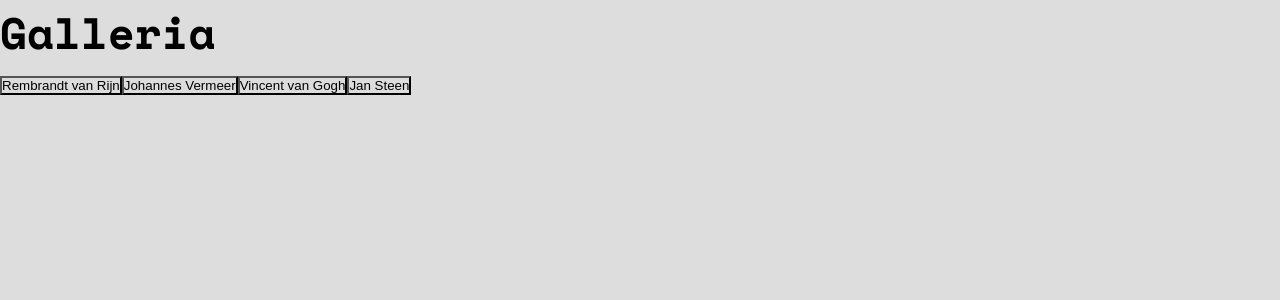
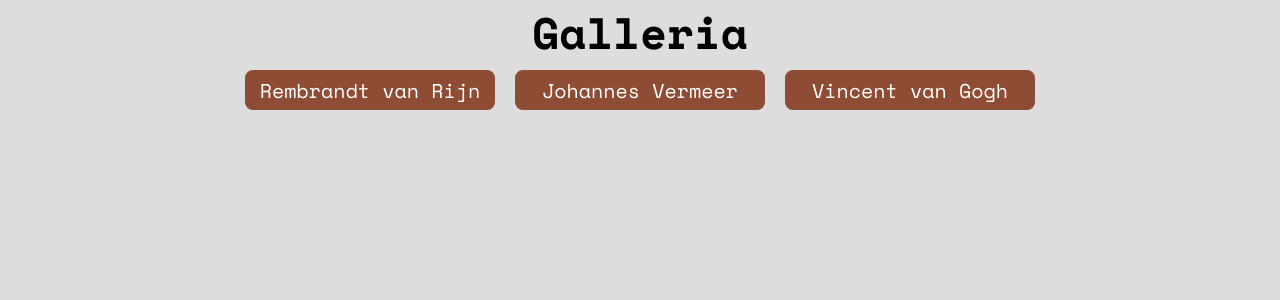
Before and after one commit to GCMoura/galleria, a React (Create React App) app: page / in a window 1280 px wide. Shown: the top 300 px of the page. Built offline with nearby package versions, Linux system fonts and the light colour scheme.

Commit message:
creating hover effect

```diff
--- /dev/null
+++ b/src/component/Loader/index.js
@@ -0,0 +1,20 @@
+import React from 'react'
+
+import './index.scss'
+
+function Loader() {
+  return(
+    <div className="loader">
+        <div className="loader__bar"></div>
+        <div className="loader__bar"></div>
+        <div className="loader__bar"></div>
+        <div className="loader__bar"></div>
+        <div className="loader__bar"></div>
+        <div className="loader__ball"></div>
+        <h4>Loading...</h4>
+      </div>
+
+  )
+}
+
+export default Loader
--- a/src/styles/loader.scss
+++ b/src/component/Loader/index.scss
@@ -1,7 +1,7 @@
 .loader {
 
   position: relative;
-  width: 75px;
+  width: 120px;
   height: 100px;
   display: none;
 
--- /dev/null
+++ b/src/component/Masterpiece/index.css
@@ -0,0 +1,38 @@
+.masterpiece{
+  width: 310px;
+  height: 300px;
+  margin: 5px;
+  display: flex;
+  flex-direction: column;
+  align-items: center;
+  position: relative;
+
+}
+.img{
+  border-radius: 5px;
+  width: 300px;
+  min-height: 300px;
+  border: 2px solid var(--black);
+  cursor: pointer;
+  transition: 0.8s ease-in;
+}
+
+.img:hover{
+  opacity: 1;
+  transform: scale(1.6);
+  z-index: 100;
+}
+.img:hover + figcaption{
+  display: block;
+  z-index: 100;
+}
+
+.figcaption{
+  position: relative;
+  top: 15px;
+  color: var(--white);
+  font-size: 18px;
+  background-color: transparent;
+  text-align: center;
+  display: none;
+}
--- /dev/null
+++ b/src/component/Masterpiece/index.js
@@ -0,0 +1,16 @@
+import React from 'react'
+
+import './index.css'
+
+function Masterpiece({ src, title }){
+
+
+  return(
+    <figure className="masterpiece">
+      <img src={src} alt={title} className="img"/>
+      <figcaption className="figcaption"> {title} </figcaption>
+    </figure>
+  )
+}
+
+export default Masterpiece
--- a/src/pages/Home/index.js
+++ b/src/pages/Home/index.js
@@ -1,6 +1,7 @@
 import { useState } from 'react'
 
-import '../../styles/loader.scss'
+import Loader from '../../component/Loader'
+import Masterpiece from '../../component/Masterpiece'
 
 function Home() {
 
@@ -18,33 +19,32 @@ function Home() {
 
   function handleSubmit(event){
     event.preventDefault()
+    console.log(artist)
     document.querySelector('.loader').style.display = "block"
     getArt()
   }
 
   function getArt(){
-
     try {
-      fetch(`${BASE_URL}/${page}`)
+      fetch(`${BASE_URL}/${artist}/${page}`)
       .then(response => {
         return response.json()
       })
       .then(data => {
-
+        console.log(data)
         for(let index in data.artObjects){
           let id = data.artObjects[index].id.split('-')
           if(id[1] === 'SK'){
             if(data.artObjects[index].webImage !== null && data.artObjects[index].hasImage){
-              if( data.artObjects[index].principalOrFirstMaker === artist){
-                arrArt.push(data.artObjects[index].webImage.url)
-                arrArtTitle.push(data.artObjects[index].title)
-              }
-            }
-          }
+              console.log('page - ', page)
+              arrArt.push(data.artObjects[index].webImage.url)
+              arrArtTitle.push(data.artObjects[index].title)
+             }
+           }
         }
 
         page++
-        if(page <= Math.floor(data.count / 100 + 1) && page <= 7){
+        if(page <= Math.floor(data.count / 100 + 1) && page <= 15){
           getArt()
         } else {
           page = 1
@@ -61,36 +61,34 @@ function Home() {
 
   return (
     <>
+    <header>
       <h1>Galleria</h1>
 
       <form onSubmit={handleSubmit}>
-        <input type='submit' value="Rembrandt van Rijn" onClick={(event) => { setArtist(event.target.value) }} />
-        <input type='submit' value="Johannes Vermeer" onClick={(event) => { setArtist(event.target.value) }} />
-        <input type='submit' value="Vincent van Gogh" onClick={(event) => { setArtist(event.target.value) }} />
-        <input type='submit' name="Jan Havicksz. Steen" value="Jan Steen" onClick={(event) => { setArtist(event.target.name) }} />
+        <input  type='submit' value="Rembrandt van Rijn" onClick={(event) => { setArtist(event.target.value) } } />
+        <input  type='submit' value="Johannes Vermeer" onClick={(event) => { setArtist(event.target.value) }} />
+        <input  type='submit' value="Vincent van Gogh" onClick={(event) => { setArtist(event.target.value) }} />
       </form>
+    </header>
 
-      <div class="loader">
-        <div class="loader__bar"></div>
-        <div class="loader__bar"></div>
-        <div class="loader__bar"></div>
-        <div class="loader__bar"></div>
-        <div class="loader__bar"></div>
-        <div class="loader__ball"></div>
-        <h4>Loading...</h4>
-      </div>
+    <div className="loader-div">
+      <Loader />
+    </div>
 
+    <main >
       {
         storeImages.map((img, index) => {
 
           return (
-            <main key={index}>
-              <img  src={img} alt='' width='300' height='300' />
-              <h3> {storeTitle[index] } </h3>
-            </main>
+              <Masterpiece
+                key={index}
+                src={img}
+                title={ storeTitle[index] }
+              />
           )
         })
       }
+    </main>
     </>
   );
 }
--- a/src/styles/global.css
+++ b/src/styles/global.css
@@ -9,8 +9,63 @@
 
 :root{
   --white: #fff;
+  --black: #111;
+  --orange: #8F4C35;
+  --light-orange: #FF7040;
+  --dark-orange: #721D00;
 
   font-size: 22px;
 
   font-family: 'Space Mono', monospace;
 }
+
+body{
+  width: 100%;
+  height: 100vh;
+  display: flex;
+  flex-direction: column;
+}
+
+header{
+  display: flex;
+  flex-direction: column;
+  align-items: center;
+  justify-content: center;
+}
+.loader-div{
+  display: flex;
+  align-items: center;
+  justify-content: center;
+}
+
+main{
+
+  width: 90%;
+  margin: 20px auto;
+  display: flex;
+  flex-wrap: wrap;
+}
+
+input{
+
+  width: 250px;
+  height: 40px;
+  margin: 5px 10px;
+
+  cursor: pointer;
+  border-radius: 8px;
+
+  font-size: 20px;
+  font-family: 'Space Mono', monospace;
+
+  background-color: var(--orange);
+  border: 2px solid var(--orange);
+  color: var(--white);
+  transition: 1s ease;
+
+}
+
+input:hover{
+  background-color: var(--light-orange);
+  color: var(--dark-orange);
+}
```
Also changed, not shown: 1 other file (tests, documents, lock files or other folders).
